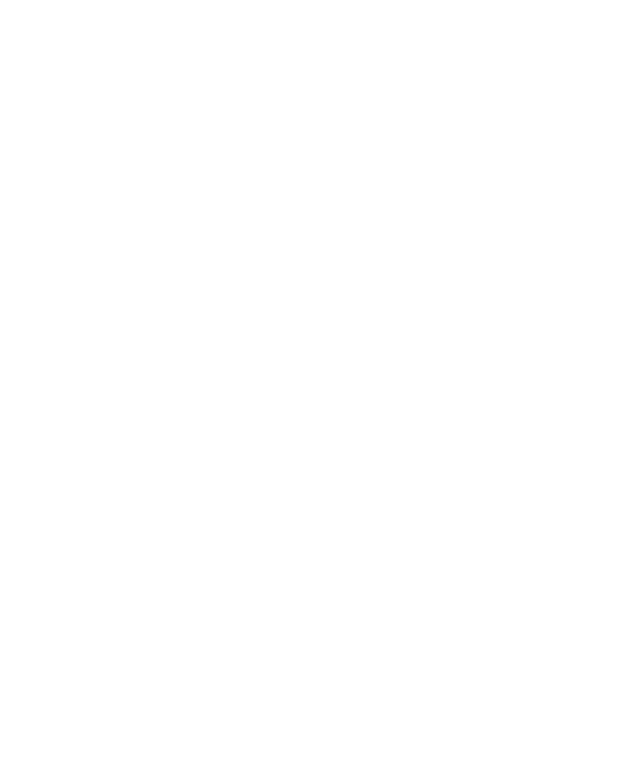
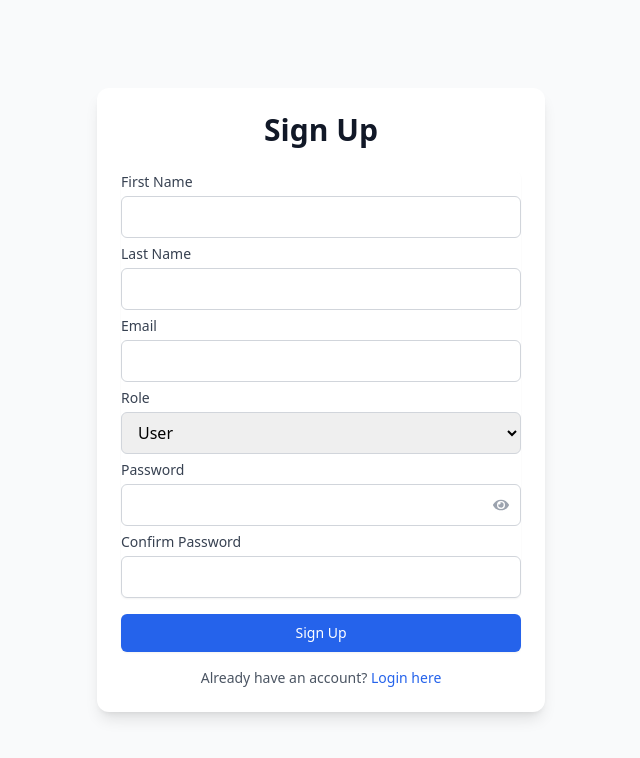
Before and after one commit to kaushaki-kumari/PollingApp, a React (Vite) app: page /#/SignUp in a window 1280 px wide. Before the commit this address had no page. Shown: the top 758 px of the page, without its empty margins (319-959 px from the left). Built offline with nearby package versions, Linux system fonts and the light colour scheme.

Commit message:
implemented signUpPage

```diff
--- a/src/App.jsx
+++ b/src/App.jsx
@@ -5,7 +5,7 @@
 import { store } from './app/store';
 import LoginPage from './pages/LoginPage.jsx';
 import Poll_Page from './pages/Poll_Page.jsx';
-// import SignUpPage from './pages/SignUpPage.jsx';
+import SignUpPage from './pages/SignUpPage.jsx';
 
 const App = () => {
   return (
@@ -16,7 +16,7 @@
           <Route path="/login" element={<LoginPage />} />
           <Route path="/" element={<Navigate to="/login" />} />
           <Route path="/PollPage" element={<Poll_Page />} />
-          {/* <Route path="/SignUp" element={<SignUpPage />} /> */}
+          <Route path="/SignUp" element={<SignUpPage />} />
         </Routes>
       </Router>
     </Provider>
--- a/src/features/authSlice.js
+++ b/src/features/authSlice.js
@@ -1,11 +1,11 @@
 import { createSlice, createAsyncThunk } from '@reduxjs/toolkit';
 import { handleError } from '../utils/errorHandler';
 import toast from 'react-hot-toast';
+const baseUrl = import.meta.env.VITE_BASE_URL;
 
 export const login = createAsyncThunk(
   'auth/login',
   async (formData, { rejectWithValue }) => {
-    const baseUrl = import.meta.env.VITE_BASE_URL;
     try {
       const response = await fetch(`${baseUrl}/user/login`, {
         method: 'POST',
@@ -36,6 +36,40 @@
   localStorage.removeItem('user');
   toast.success('Logged out successfully');
 });
+
+export const signup = createAsyncThunk(
+  "auth/signup",
+  async (formData, { rejectWithValue }) => {
+    try {
+      const response = await fetch(`${baseUrl}/user/register`, {
+        method: "POST",
+        headers: {
+          "Content-Type": "application/json",
+        },
+        body: JSON.stringify(formData),
+      });
+
+      const contentType = response.headers.get("content-type");
+      if (!contentType || !contentType.includes("application/json")) {
+        throw new Error(
+          "Email is already registered. Please use a different email.."
+        );
+      }
+      const data = await response.json();
+      if (!response.ok) {
+        throw new Error(data.message || "Signup failed.");
+      }
+      toast.success("Signup successful! Please log in.");
+      return data.user;
+    } catch (err) {
+      const errorMessage =
+        err.name === "TypeError" && err.message === "Failed to fetch"
+          ? "Cannot connect to the server. Please check your connection or try again later."
+          : err.message || "An unexpected error occurred.";
+      return rejectWithValue(errorMessage);
+    }
+  }
+);
 
 const initialState = {
   user: JSON.parse(localStorage.getItem('user')) || null,
@@ -68,6 +102,18 @@
         state.user = null;
         state.isAuthenticated = false;
         state.error = null;
+      })
+      .addCase(signup.pending, (state) => {
+        state.isLoading = true;
+        state.error = null;
+      })
+      .addCase(signup.fulfilled, (state, action) => {
+        state.isLoading = false;
+        state.user = action.payload;
+      })
+      .addCase(signup.rejected, (state, action) => {
+        state.isLoading = false;
+        state.error = action.payload;
       });
   },
 });
--- /dev/null
+++ b/src/pages/SignUpPage.jsx
@@ -0,0 +1,252 @@
+import React, { useState } from "react";
+import { useNavigate, Link } from "react-router-dom";
+import { FaEye, FaEyeSlash } from "react-icons/fa";
+import { validateEmail } from "../utils/validateEmail";
+import { signup } from "../features/authSlice";
+import { useDispatch } from "react-redux";
+
+const SignUpPage = () => {
+  const [formData, setFormData] = useState({
+    firstName: "",
+    lastName: "",
+    email: "",
+    role: "user",
+    password: "",
+    confirmPassword: "",
+  });
+  const [errors, setErrors] = useState({});
+  const [showPassword, setShowPassword] = useState(false);
+  const navigate = useNavigate();
+  const dispatch = useDispatch();
+
+  const validateField = (name, value) => {
+    if (!value.trim()) {
+      return `${name} is required`;
+    }
+    if (name === "email" && validateEmail(value)) {
+      return "Invalid email address";
+    }
+    if (name === "password") {
+      if (value.length < 8) {
+        return "Password must be at least 8 characters";
+      }
+      const passwordRegex =
+        /^(?=.*[A-Z])(?=.*[!@#$%^&*])[A-Za-z\d!@#$%^&*]{8,}$/;
+      if (!passwordRegex.test(value)) {
+        return "Password must contain at least one uppercase letter and one special character";
+      }
+    }
+    if (name === "confirmPassword" && value !== formData.password) {
+      return "Passwords do not match";
+    }
+    return "";
+  };
+
+  const validateForm = () => {
+    const newErrors = {};
+    Object.keys(formData).forEach((field) => {
+      const error = validateField(field, formData[field]);
+      if (error) {
+        newErrors[field] = error;
+      }
+    });
+
+    setErrors(newErrors);
+    return Object.keys(newErrors).length === 0;
+  };
+
+  const handleInputChange = (e) => {
+    const { name, value } = e.target;
+    setFormData((prevState) => ({ ...prevState, [name]: value }));
+
+    const error = validateField(name, value);
+    setErrors((prevErrors) => ({
+      ...prevErrors,
+      [name]: error || "",
+    }));
+  };
+
+  const handleSubmit = async (e) => {
+    e.preventDefault();
+    if (!validateForm()) return;
+
+    const formDataToSend = {
+      ...formData,
+      roleId: formData.role === "user" ? 1 : 2,
+    };
+
+    try {
+      await dispatch(signup(formDataToSend)).unwrap();
+      navigate("/login");
+    } catch (error) {
+      console.error("Signup failed:", error);
+      setErrors((prevErrors) => ({
+        ...prevErrors,
+        general: error,
+      }));
+    }
+  };
+
+  return (
+    <div className="min-h-screen flex items-center justify-center bg-gray-50">
+      <div className="max-w-md w-full space-y-6 p-6 bg-white rounded-xl shadow-lg">
+        <h2 className="text-3xl font-bold text-center text-gray-900">
+          Sign Up
+        </h2>
+        <form className="mt-8 space-y-4" onSubmit={handleSubmit}>
+          <div className="rounded-md shadow-sm space-y-1.5">
+            <div>
+              <label
+                htmlFor="firstName"
+                className="block text-sm font-medium text-gray-700"
+              >
+                First Name
+              </label>
+              <input
+                id="firstName"
+                name="firstName"
+                type="text"
+                className="mt-1 block w-full px-3 py-2 border border-gray-300 rounded-md"
+                value={formData.firstName}
+                onChange={handleInputChange}
+              />
+              {errors.firstName && (
+                <p className="text-red-500 text-sm">{errors.firstName}</p>
+              )}
+            </div>
+            <div>
+              <label
+                htmlFor="lastName"
+                className="block text-sm font-medium text-gray-700"
+              >
+                Last Name
+              </label>
+              <input
+                id="lastName"
+                name="lastName"
+                type="text"
+                className="mt-1 block w-full px-3 py-2 border border-gray-300 rounded-md"
+                value={formData.lastName}
+                onChange={handleInputChange}
+              />
+              {errors.lastName && (
+                <p className="text-red-500 text-sm">{errors.lastName}</p>
+              )}
+            </div>
+            <div>
+              <label
+                htmlFor="email"
+                className="block text-sm font-medium text-gray-700"
+              >
+                Email
+              </label>
+              <input
+                id="email"
+                name="email"
+                type="text"
+                className="mt-1 block w-full px-3 py-2 border border-gray-300 rounded-md"
+                value={formData.email}
+                onChange={handleInputChange}
+              />
+              {errors.email && (
+                <p className="text-red-500 text-sm">{errors.email}</p>
+              )}
+            </div>
+            <div>
+              <label
+                htmlFor="role"
+                className="block text-sm font-medium text-gray-700"
+              >
+                Role
+              </label>
+              <select
+                id="role"
+                name="role"
+                className="mt-1 block w-full px-3 py-2 border border-gray-300 rounded-md"
+                value={formData.role}
+                onChange={handleInputChange}
+              >
+                <option value="user">User</option>
+                <option value="admin">Admin</option>
+              </select>
+            </div>
+            <div>
+              <label
+                htmlFor="password"
+                className="block text-sm font-medium text-gray-700"
+              >
+                Password
+              </label>
+              <div className="relative">
+                <input
+                  id="password"
+                  name="password"
+                  type={showPassword ? "text" : "password"}
+                  className="mt-1 block w-full px-3 py-2 border border-gray-300 rounded-md"
+                  value={formData.password}
+                  onChange={handleInputChange}
+                />
+                <button
+                  type="button"
+                  onClick={() => setShowPassword((prev) => !prev)}
+                  className="absolute inset-y-0 right-3 flex items-center text-gray-400 hover:text-gray-600"
+                >
+                  {showPassword ? <FaEyeSlash /> : <FaEye />}
+                </button>
+              </div>
+              {errors.password && (
+                <p className="text-red-500 text-sm">{errors.password}</p>
+              )}
+            </div>
+            <div>
+              <label
+                htmlFor="confirmPassword"
+                className="block text-sm font-medium text-gray-700"
+              >
+                Confirm Password
+              </label>
+              <input
+                id="confirmPassword"
+                name="confirmPassword"
+                type="password"
+                className="mt-1 block w-full px-3 py-2 border border-gray-300 rounded-md"
+                value={formData.confirmPassword}
+                onChange={handleInputChange}
+              />
+              {errors.confirmPassword && (
+                <p className="text-red-500 text-sm">{errors.confirmPassword}</p>
+              )}
+            </div>
+          </div>
+
+          <button
+            type="submit"
+            className="w-full flex justify-center py-2 px-4 border border-transparent rounded-md shadow-sm text-sm font-medium text-white bg-blue-600 hover:bg-blue-700 focus:outline-none focus:ring-2 focus:ring-offset-2 focus:ring-blue-500"
+          >
+            Sign Up
+          </button>
+
+          {errors.general && (
+            <p className="text-red-500 text-sm text-center mt-4">
+              {errors.general}
+            </p>
+          )}
+
+          <div className="text-center mt-4">
+            <p className="text-sm text-gray-600">
+              Already have an account?{" "}
+              <Link
+                to="/login"
+                className="font-medium text-blue-600 hover:text-blue-500"
+              >
+                Login here
+              </Link>
+            </p>
+          </div>
+        </form>
+      </div>
+    </div>
+  );
+};
+
+export default SignUpPage;
```
